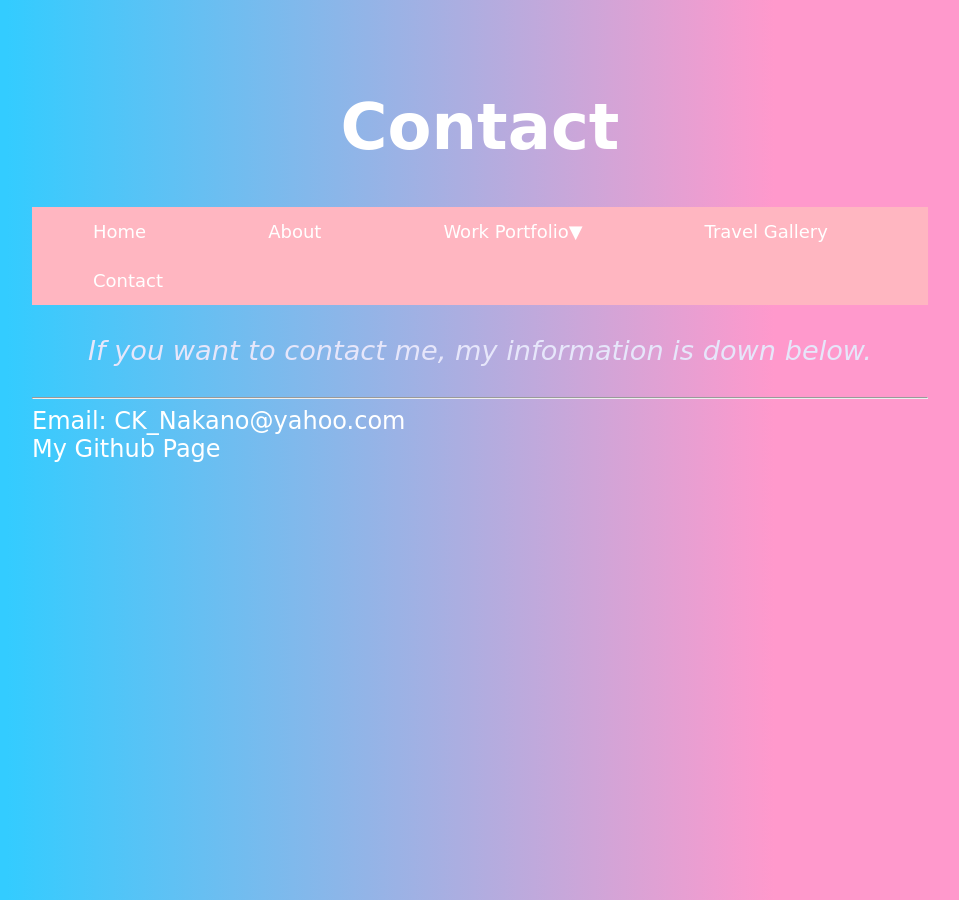
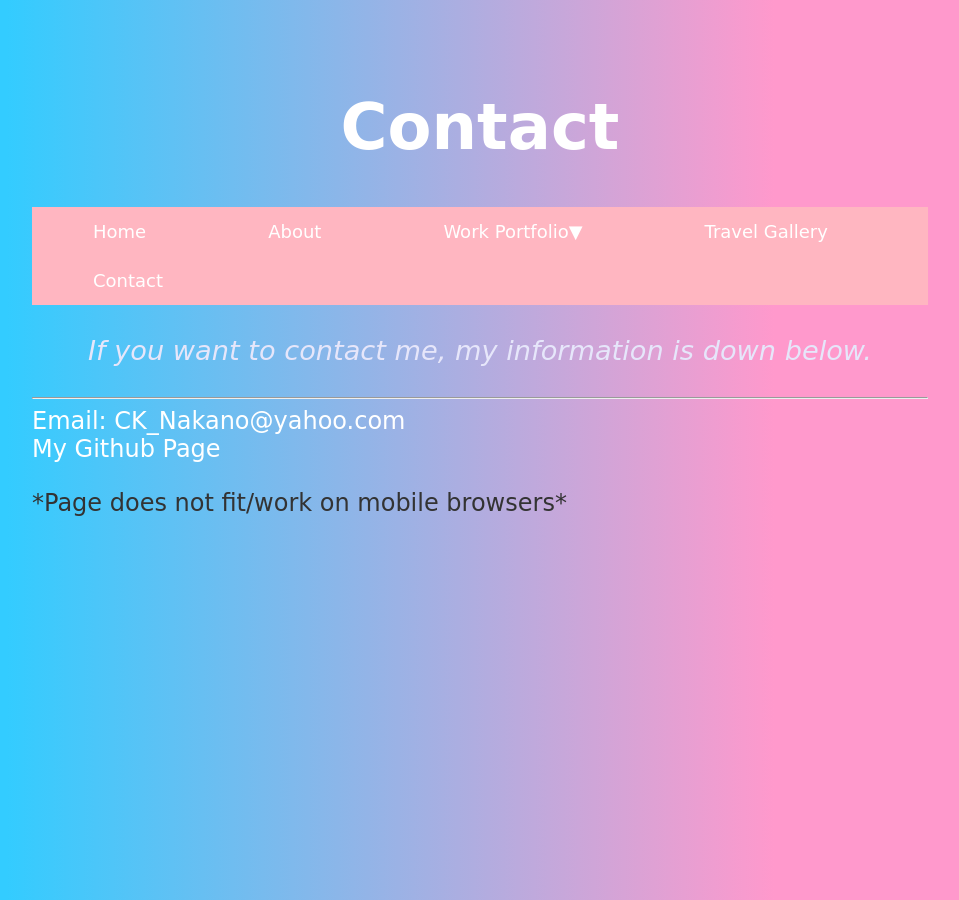
Before and after one commit to CNakano7/CNakano7.github.io, a Jekyll site: the page Contact/index.html, which Jekyll copies as it is, in a window 1280 px wide. Shown: the whole page, without its empty margins (160-1119 px from the left). Built offline with Jekyll 4.4.1, drawn with Linux system fonts in a browser that asks for light colours.

Commit message:
Update index.html

```diff
--- a/Contact/index.html
+++ b/Contact/index.html
@@ -34,7 +34,7 @@
 			 subject=subject text" style= "color: white; font-size: 150%;">
 			Email: CK_Nakano@yahoo.com</a><br><a href="https://github.com/CNakano7
 			 subject=subject text" style= "color:white; font-size: 150%;">
-			My Github Page</a>
+			My Github Page</a><br><p>*Page does not fit/work on mobile browsers*</p>
 
 <script>
 function myFunction() {
```
